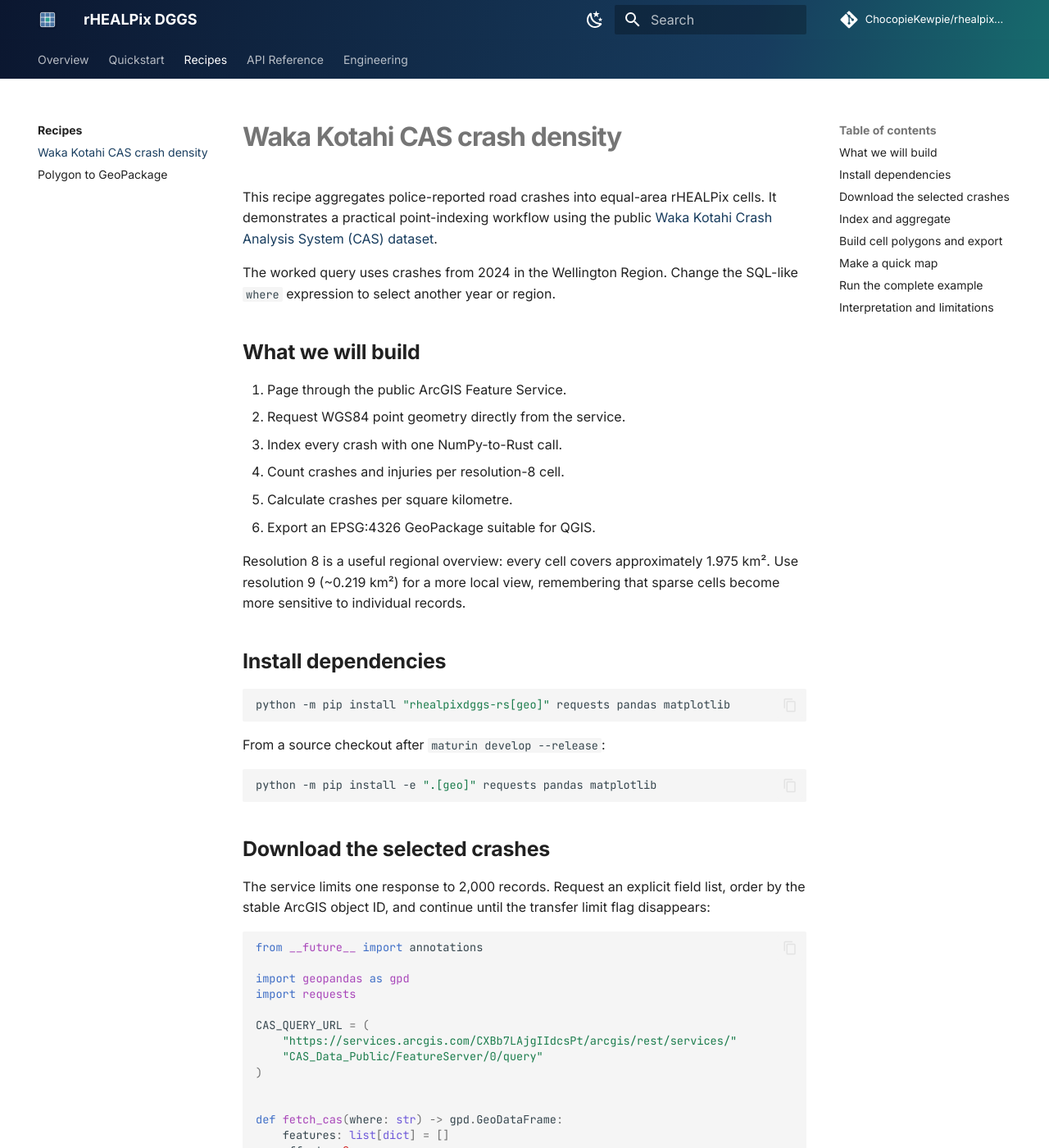
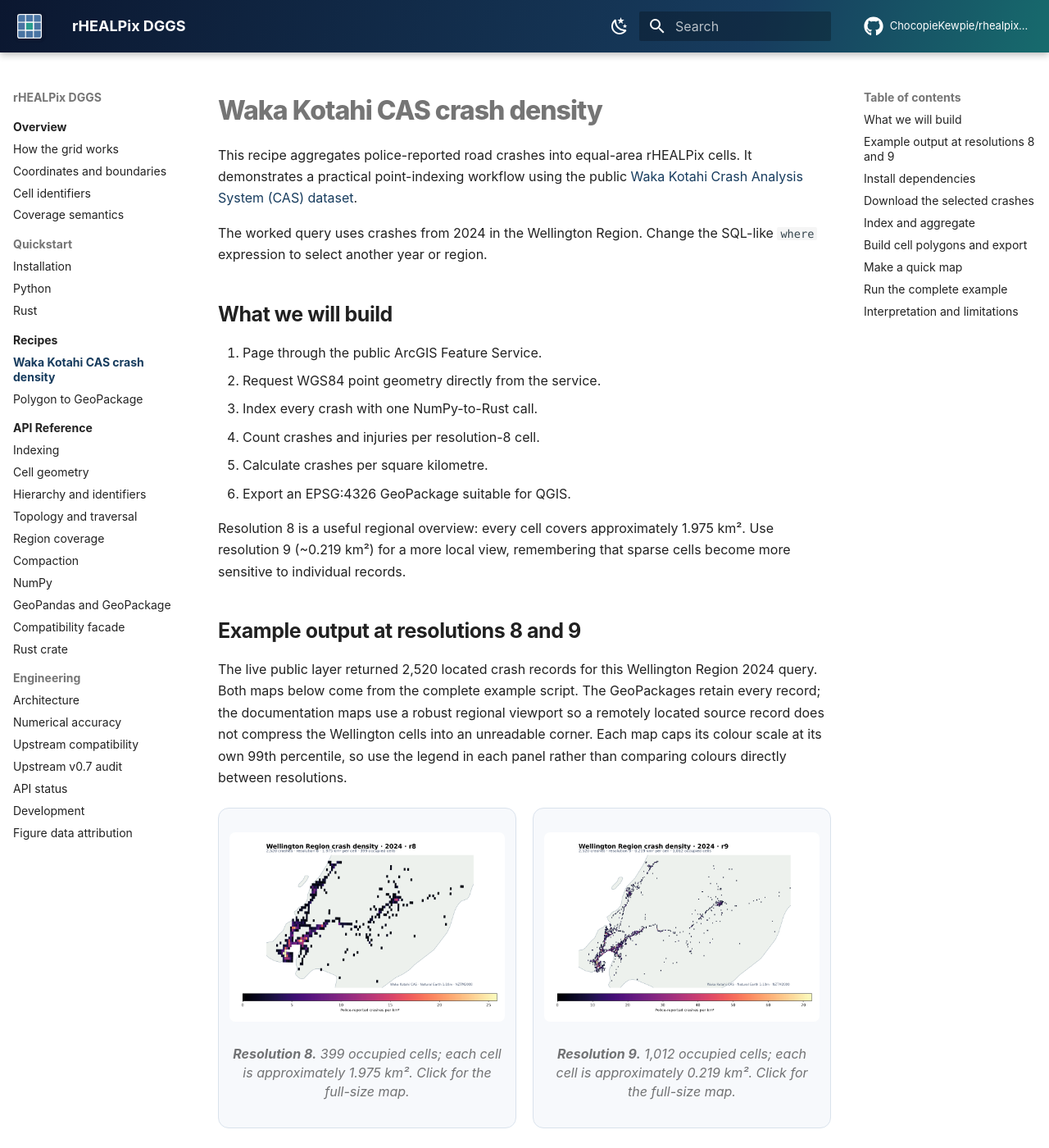
Before and after one commit to ChocopieKewpie/rhealpixdggs-rs, an MkDocs documentation site: the page built from docs/recipes/cas-crash-density.md, in a window 1280 px wide and 1400 px high. Shown: the whole window at 82% size. Built offline with MkDocs 1.6.1 and Material for MkDocs 9.7.7, drawn with Linux system fonts in a browser that asks for light colours; comment, search, counter and statistics services are not loaded; some of the changed text lies outside the part shown.

Commit message:
Refactor code structure for improved readability and maintainability

````diff
--- a/docs/recipes/cas-crash-density.md
+++ b/docs/recipes/cas-crash-density.md
@@ -19,6 +19,36 @@
 Resolution 8 is a useful regional overview: every cell covers approximately
 1.975 km². Use resolution 9 (~0.219 km²) for a more local view, remembering
 that sparse cells become more sensitive to individual records.
+
+## Example output at resolutions 8 and 9
+
+The live public layer returned 2,520 located crash records for this Wellington
+Region 2024 query. Both maps below come from the complete example script. The
+GeoPackages retain every record; the documentation maps use a robust regional
+viewport so a remotely located source record does not compress the Wellington
+cells into an unreadable corner. Each map caps its colour scale at its own 99th
+percentile, so use the legend in each panel rather than comparing colours
+directly between resolutions.
+
+<div class="rhp-map-grid" markdown>
+
+<figure markdown>
+
+[![Wellington CAS crash density in resolution-8 rHEALPix cells](../images/wellington-cas-2024-r8.png)](../images/wellington-cas-2024-r8.png)
+
+<figcaption><strong>Resolution 8.</strong> 399 occupied cells; each cell is approximately 1.975 km². Click for the full-size map.</figcaption>
+
+</figure>
+
+<figure markdown>
+
+[![Wellington CAS crash density in resolution-9 rHEALPix cells](../images/wellington-cas-2024-r9.png)](../images/wellington-cas-2024-r9.png)
+
+<figcaption><strong>Resolution 9.</strong> 1,012 occupied cells; each cell is approximately 0.219 km². Click for the full-size map.</figcaption>
+
+</figure>
+
+</div>
 
 ## Install dependencies
 
@@ -183,6 +213,11 @@
 plt.savefig("wellington-cas-r8.png", dpi=200, bbox_inches="tight")
 ```
 
+The bundled `save_plot()` helper also adds the higher-detail Natural Earth
+1:10 million New Zealand land outline and uses a robust viewport for regional
+data. The shorter snippet above is useful when you want complete control over
+the Matplotlib figure.
+
 ## Run the complete example
 
 The repository includes the full script with year, region, resolution, output,
@@ -197,6 +232,9 @@
   --plot wellington-cas-r8.png
 ```
 
+Repeat with `--resolution 9`, `--output wellington-cas-r9.gpkg`, and
+`--plot wellington-cas-r9.png` to create the finer map.
+
 ## Interpretation and limitations
 
 Equal-area cells make counts per square kilometre directly comparable, but a
--- a/docs/stylesheets/extra.css
+++ b/docs/stylesheets/extra.css
@@ -7,6 +7,8 @@
   --rhp-gold: #d19b24;
   --rhp-teal: #2a9d8f;
   --rhp-blue: #4c78a8;
+  --rhp-border: #d9e2ec;
+  --rhp-surface: #f7f9fc;
 }
 
 [data-md-color-scheme="slate"] {
@@ -14,34 +16,95 @@
   --md-default-bg-color--light: #10223f;
   --md-code-bg-color: #101f38;
   --md-typeset-a-color: #65cfc3;
+  --rhp-border: #2b4160;
+  --rhp-surface: #10223f;
 }
 
-.md-header,
-.md-tabs {
+body {
+  font-family:
+    Inter, ui-sans-serif, -apple-system, BlinkMacSystemFont, "Segoe UI",
+    sans-serif;
+}
+
+code,
+kbd,
+pre {
+  font-family: "SFMono-Regular", Consolas, "Liberation Mono", monospace;
+}
+
+.md-grid {
+  max-width: 90rem;
+}
+
+.md-header {
   background: linear-gradient(110deg, #0b1730 0%, #173c5e 72%, #176b6d 100%);
 }
 
+.md-header__button.md-logo img,
+.md-header__button.md-logo svg {
+  width: 2rem;
+  height: 2rem;
+}
+
+.md-header__title {
+  font-weight: 700;
+}
+
+.md-content__inner {
+  max-width: 62rem;
+  margin-right: auto;
+  margin-left: auto;
+  padding-bottom: 2rem;
+}
+
+.md-sidebar {
+  padding-top: 0.8rem;
+}
+
+.md-nav__link--active {
+  font-weight: 700;
+}
+
+.md-typeset {
+  line-height: 1.65;
+}
+
 .md-typeset h1 {
-  font-weight: 750;
+  margin-bottom: 1rem;
+  font-weight: 760;
   letter-spacing: -0.03em;
 }
 
 .md-typeset h2 {
-  font-weight: 680;
+  margin-top: 2.1rem;
+  font-weight: 700;
+  letter-spacing: -0.018em;
+}
+
+.md-typeset h3 {
+  margin-top: 1.6rem;
+}
+
+.md-typeset img {
+  display: block;
+  max-width: 100%;
+  height: auto;
 }
 
 .rhp-hero {
-  margin: -0.4rem 0 1.8rem;
-  padding: 2rem 2.2rem;
-  border: 1px solid color-mix(in srgb, var(--rhp-blue), transparent 62%);
-  border-radius: 1rem;
+  margin: 0 0 1.8rem;
+  padding: 2rem 2.1rem;
+  border: 1px solid var(--rhp-border);
+  border-left: 0.35rem solid var(--rhp-teal);
+  border-radius: 0.75rem;
   background:
-    radial-gradient(circle at 92% 12%, rgba(42, 157, 143, 0.24), transparent 36%),
-    linear-gradient(135deg, rgba(76, 120, 168, 0.15), rgba(11, 23, 48, 0.02));
+    radial-gradient(circle at 94% 10%, rgba(42, 157, 143, 0.17), transparent 33%),
+    var(--rhp-surface);
 }
 
 .rhp-hero h1 {
   margin: 0 0 0.4rem;
+  color: var(--md-default-fg-color);
   font-size: clamp(2rem, 5vw, 3.4rem);
 }
 
@@ -59,20 +122,73 @@
 
 .rhp-badge {
   padding: 0.34rem 0.7rem;
-  border: 1px solid rgba(76, 120, 168, 0.55);
+  border: 1px solid var(--rhp-border);
   border-radius: 999px;
   font-size: 0.78rem;
   font-weight: 700;
+  background: var(--md-default-bg-color);
+}
+
+.rhp-cover {
+  max-width: 60rem;
+  margin: 0 auto 2.4rem;
+  padding: 0;
+}
+
+.rhp-cover img {
+  width: 100%;
+  border: 1px solid var(--rhp-border);
+  border-radius: 0.75rem;
+  background: var(--rhp-surface);
 }
 
 .md-typeset .grid.cards > ul > li {
-  border-radius: 0.8rem;
-  transition: border-color 120ms ease, transform 120ms ease;
+  border-color: var(--rhp-border);
+  border-radius: 0.65rem;
+  box-shadow: none;
+  transition: border-color 120ms ease, box-shadow 120ms ease;
 }
 
 .md-typeset .grid.cards > ul > li:hover {
   border-color: var(--rhp-teal);
-  transform: translateY(-2px);
+  box-shadow: 0 0.35rem 1rem rgba(11, 23, 48, 0.08);
+}
+
+.rhp-map-grid {
+  display: grid;
+  grid-template-columns: repeat(2, minmax(0, 1fr));
+  gap: 1rem;
+  margin: 1.2rem 0 1.8rem;
+}
+
+.rhp-map-grid figure {
+  min-width: 0;
+  margin: 0;
+  padding: 0.65rem;
+  border: 1px solid var(--rhp-border);
+  border-radius: 0.65rem;
+  background: var(--rhp-surface);
+}
+
+.rhp-map-grid figure img {
+  width: 100%;
+  border-radius: 0.35rem;
+}
+
+.rhp-map-grid figcaption {
+  padding: 0.6rem 0.2rem 0.15rem;
+  color: var(--md-default-fg-color--light);
+  font-size: 0.8rem;
+  line-height: 1.45;
+}
+
+.md-typeset table:not([class]) {
+  display: table;
+  width: 100%;
+}
+
+.md-typeset pre > code {
+  white-space: pre;
 }
 
 .api-signature {
@@ -82,3 +198,40 @@
 .coordinate-warning {
   border-left-color: var(--rhp-coral) !important;
 }
+
+@media screen and (max-width: 52rem) {
+  .rhp-hero {
+    padding: 1.35rem 1.2rem;
+  }
+
+  .rhp-hero h1 {
+    font-size: 2rem;
+  }
+
+  .rhp-map-grid {
+    grid-template-columns: 1fr;
+  }
+
+  .md-typeset .highlight {
+    margin-right: 0;
+    margin-left: 0;
+    overflow: hidden;
+  }
+
+  .md-typeset .highlight pre,
+  .md-typeset .highlight code {
+    box-sizing: border-box;
+    max-width: 100%;
+  }
+
+  .md-typeset .highlight pre {
+    width: 100%;
+  }
+
+  .md-typeset :not(pre) > code {
+    padding-right: 0.1em;
+    padding-left: 0.1em;
+    overflow-wrap: anywhere;
+    word-break: break-word;
+  }
+}
--- a/mkdocs.yml
+++ b/mkdocs.yml
@@ -11,9 +11,9 @@
   language: en
   logo: images/logo-mark.svg
   favicon: images/logo-mark.svg
-  font:
-    text: Inter
-    code: JetBrains Mono
+  font: false
+  icon:
+    repo: fontawesome/brands/github
   palette:
     - media: "(prefers-color-scheme: light)"
       scheme: default
@@ -30,15 +30,15 @@
         icon: material/weather-sunny
         name: Use light theme
   features:
-    - navigation.tabs
+    - navigation.instant
+    - navigation.instant.progress
+    - navigation.tracking
     - navigation.sections
     - navigation.indexes
     - navigation.top
     - navigation.footer
-    - navigation.path
     - toc.follow
     - search.highlight
-    - search.share
     - content.code.copy
     - content.tabs.link
 
@@ -86,6 +86,9 @@
   - toc:
       permalink: true
   - pymdownx.details
+  - pymdownx.emoji:
+      emoji_index: !!python/name:material.extensions.emoji.twemoji
+      emoji_generator: !!python/name:material.extensions.emoji.to_svg
   - pymdownx.highlight:
       anchor_linenums: true
       line_spans: __span
````
Also changed, not shown: docs/DEVELOPMENT.md (+17 -0 lines), docs/data/NATURAL_EARTH.md (+14 -1 lines), docs/index.md (+4 -0 lines), docs/images/wellington-cas-2024-r8.png (added), docs/images/wellington-cas-2024-r9.png (added), 5 other files.
